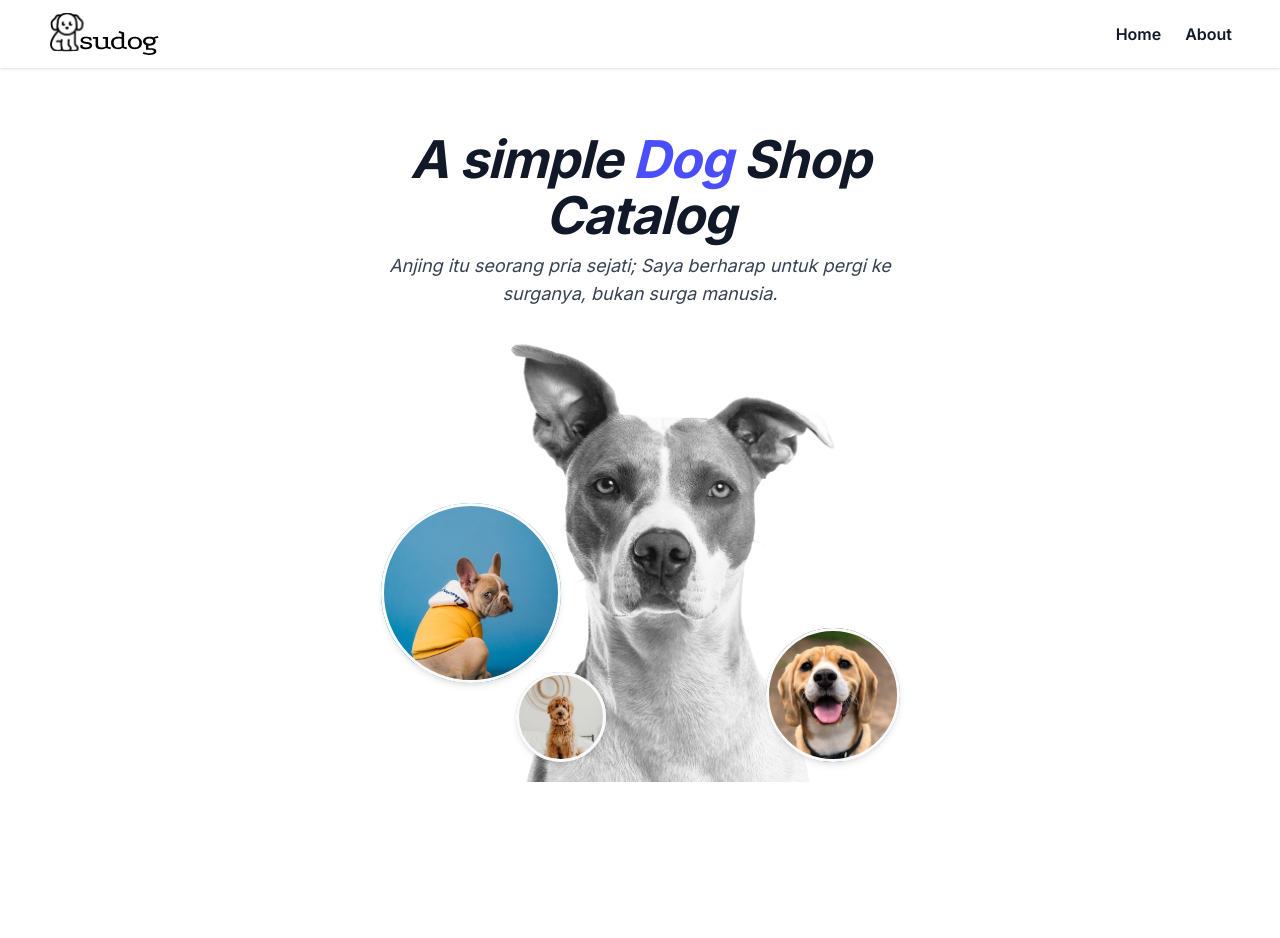
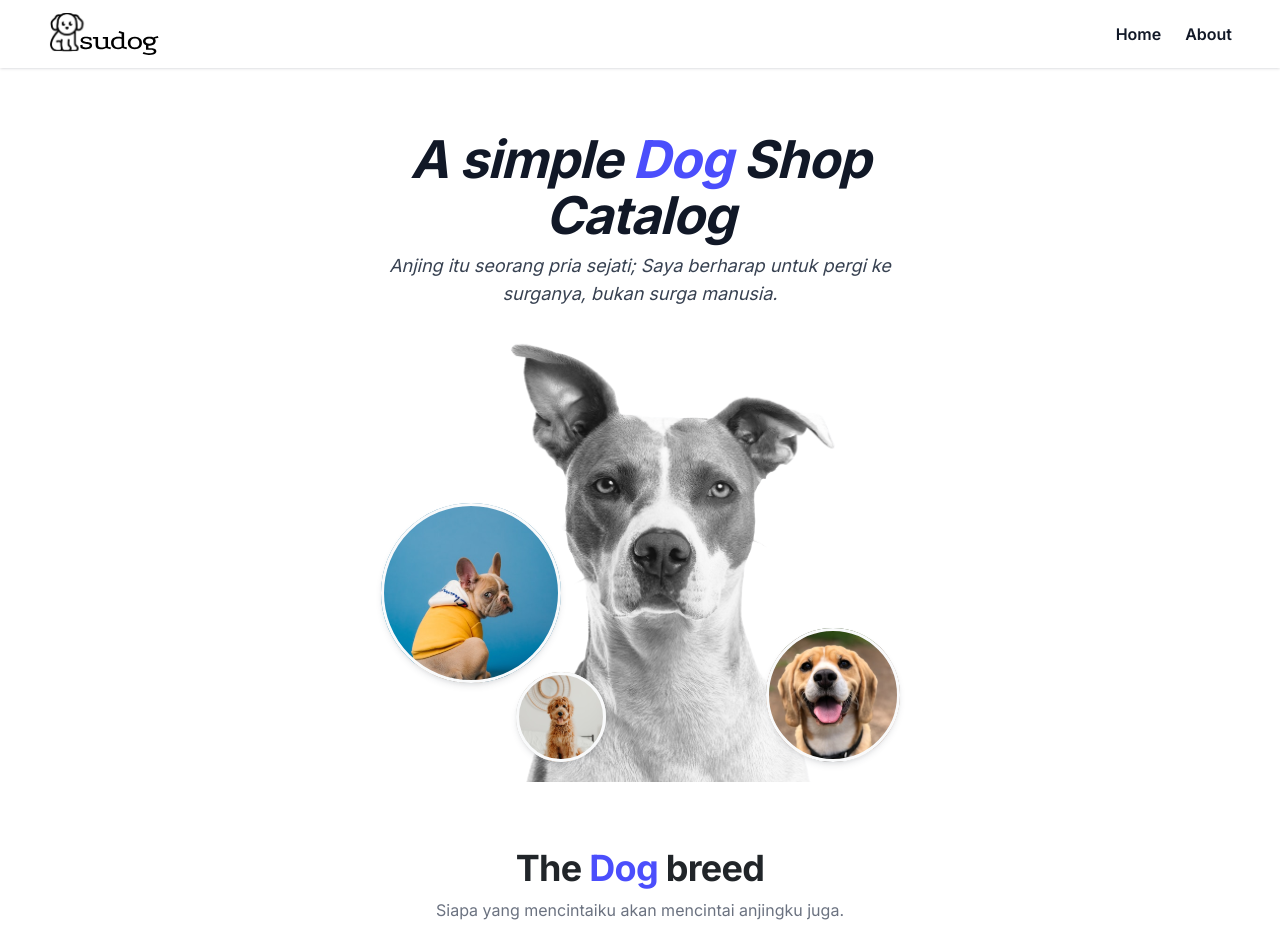
Before and after one commit to akhfih/dog-shop-catalog, a Nuxt app: page / in a window 1280 px wide. Before the commit the page ends 846 px from the top, so only its background shows below. Built offline with nearby package versions, Linux system fonts and the light colour scheme.

Commit message:
feat: add component BaseHeading

```diff
--- /dev/null
+++ b/components/BaseHeading.vue
@@ -0,0 +1,55 @@
+<template>
+  <div>
+    <div class="wrapper">
+      <h2 class="heading"><slot name="heading"></slot></h2>
+      <p class="subheading"><slot name="subheading" /></p>
+    </div>
+  </div>
+</template>
+
+<script>
+import { reactive, toRefs } from 'vue'
+
+export default {
+  setup() {
+    const state = reactive({})
+
+    return {
+      ...toRefs(state),
+    }
+  },
+}
+</script>
+
+<style lang="scss" scoped>
+.wrapper {
+  display: flex;
+  flex-direction: column;
+  justify-items: center;
+  align-items: center;
+}
+
+span {
+  color: #4b4efc;
+}
+
+.heading {
+  font-style: normal;
+  font-weight: 700;
+  font-size: 36px;
+  line-height: 44px;
+
+  text-align: center;
+  letter-spacing: -0.02em;
+}
+
+.subheading {
+  font-style: normal;
+  font-weight: 400;
+  font-size: 16px;
+  line-height: 24px;
+  text-align: center;
+
+  color: #6b7280;
+}
+</style>
--- a/components/Home.vue
+++ b/components/Home.vue
@@ -2,6 +2,12 @@
 <template>
   <div>
     <TheHero></TheHero>
+    <BaseHeading>
+      <template #heading>The <span>Dog</span> breed</template>
+      <template #subheading
+        >Siapa yang mencintaiku akan mencintai anjingku juga.</template
+      >
+    </BaseHeading>
   </div>
 </template>
 
```
